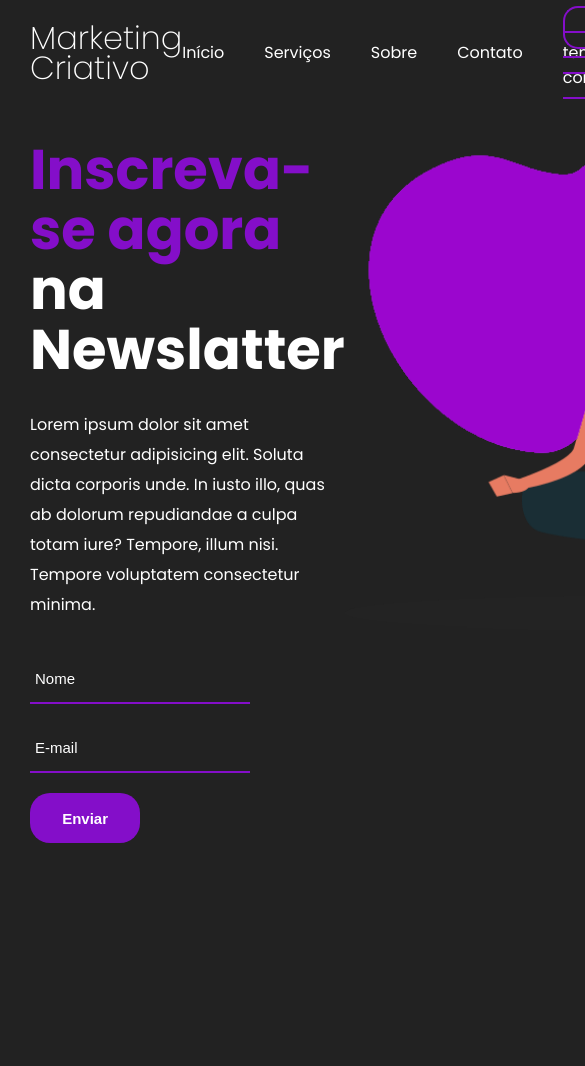
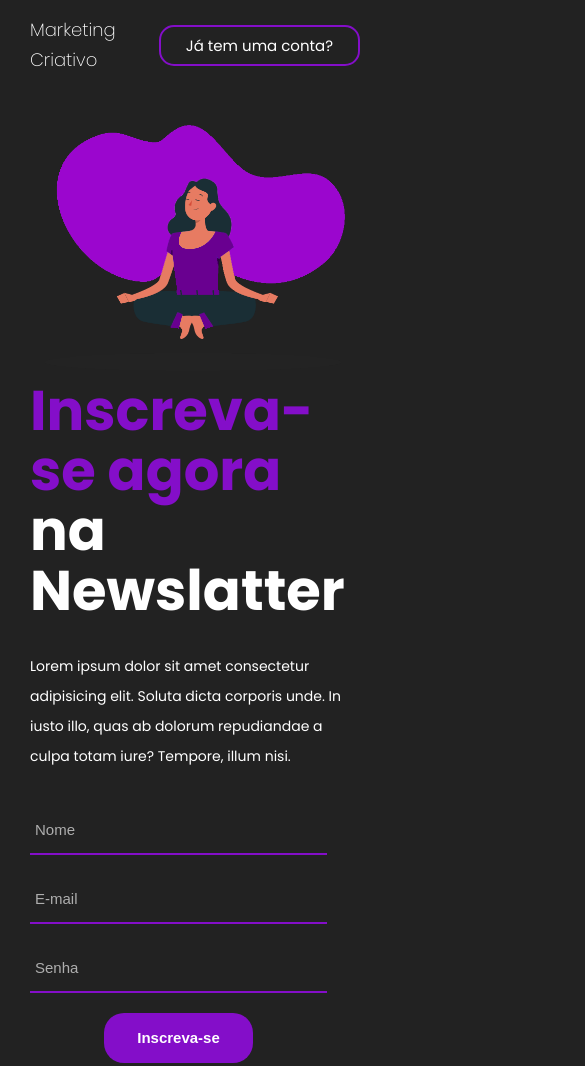
Before and after one commit to Dev-JoseRonaldo/login-page, a plain HTML site: page index.html in a window 390 px wide. Shown: the top 1066 px of the page, 585 px wide, since content can reach past the window. Before the commit the page ends 858 px from the top, so only its background shows below. Drawn offline with Linux system fonts and the light colour scheme.

Commit message:
Responsividade Parte 1

```diff
--- a/css/style.css
+++ b/css/style.css
@@ -4,6 +4,7 @@
   --primary-font: 'Poppins', sans-serif;
   --background-body: #222222;
   --text-white: #ffffff;
+  --text-form: #aeaeae;
   --text-blue: #840ec9;
   --hover-btn: #620a95;
 }
@@ -18,7 +19,7 @@ body {
   font-family: 'Poppins', sans-serif;
   background-color: var(--background-body);
   color: var(--text-white);
-  max-width: 1300px;
+  max-width: 1400px;
   margin: 0 auto;
   padding: 15px 30px;
 }
@@ -35,46 +36,47 @@ header {
 }
 
 #logo h1 {
+  font-size: 18px;
   line-height: 30px;
   font-weight: 200;
 }
 
-header #navegation ul {
+header .menu-section #navegation ul {
   list-style: none;
   display: flex;
   align-items: center;
   gap: 40px;
 }
 
-header #navegation ul li {
+header .menu-section #navegation ul li {
   display: inline-block;
 }
 
 
-header #navegation ul li a {
+header .menu-section #navegation ul li a {
   text-decoration: none;
   color: var(--text-white);
 }
 
-header #navegation ul li a:hover {
+header .menu-section #navegation ul li a:hover {
   color: var(--text-blue);
   transition: 0.2s all;
 }
 
-header #navegation ul li:last-child a {
+header .menu-section #navegation ul li:last-child a {
   border: 2px solid var(--text-blue);
   padding: 8px 25px;
   border-radius: 15px;
 }
 
-header #navegation ul li:last-child a:hover {
+header .menu-section #navegation ul li:last-child a:hover {
   background-color: var(--text-blue);
   color: var(--text-white);
 }
 
 main {
   display: flex;
-  align-items: flex-start;
+  align-items: center;
   justify-content: space-between;
   margin-top: 50px;
   line-height: 30px;
@@ -104,7 +106,7 @@ main article img {
 main aside form {
   display: flex;
   flex-direction: column;
-  width: 70%;
+  width: 90%;
 }
 
 main aside form input {
@@ -122,12 +124,12 @@ main aside form input:focus {
 }
 
 main aside form input::placeholder {
-  color: var(--text-white);
+  color: var(--text-form);
 }
 
 main aside form [type="submit"] {
   height: 50px;
-  width: 50%;
+  width: 35%;
   border-radius: 20px;
   background-color: var(--text-blue);
   color: var(--text-white);
@@ -144,3 +146,100 @@ main aside form [type="submit"]:hover {
 main aside form [type="submit"]:hover {
   cursor: pointer;
 }
+
+
+/* - - - - - RESPONSIVIDADE - - - - - - */
+
+/* - - - - - Portátil L - - - - - - */
+@media(max-width: 1200px) {
+  main article img {
+    width: 500px;
+  }
+
+  main aside h2 {
+    font-size: 48px;
+    line-height: 60px;
+  }
+
+  main aside p {
+    font-size: 15px;
+    max-width: 450px;
+  }
+}
+
+/* - - - - - Portátil - - - - - - - */
+@media(max-width: 1024px) {
+  main article img {
+    width: 400px;
+  }
+
+  main aside h2 {
+    font-size: 42px;
+    line-height: 60px;
+  }
+
+  main aside p {
+    font-size: 14px;
+    max-width: 400px;
+  }
+
+  header .menu-section #navegation ul {
+    list-style: none;
+    display: flex;
+    align-items: center;
+    gap: 30px;
+  }
+
+  header .menu-section #navegation ul li {
+    display: inline-block;
+  }
+
+  header .menu-section #navegation ul li a {
+    font-size: 15px;
+  }
+
+}
+
+/* - - - - - Tablet - - - - - - - - */
+@media(max-width: 880px) {
+  main {
+    justify-content: center;
+    flex-direction: column;
+  }
+
+  main article {
+    order: -1;
+  }
+
+  main article img {
+    width: 300px;
+  }
+
+  main aside h2 {
+    font-size: 56px;
+    line-height: 60px;
+  }
+
+  main aside p {
+    max-width: 500px;
+    margin: 30px 0 15px 0;
+  }
+
+  main aside form [type="submit"] {
+    height: 50px;
+    width: 50%;
+    align-self: center;
+  }
+
+  header .menu-section #navegation ul li:not(:last-child) {
+    display: none;
+  }
+
+
+}
+
+/* - - - - - Mobile Grande - - - -  */
+@media(max-width: 600px) {}
+
+/* - - - - - Mobile Pequeno - - - - */
+@media(max-width: 440px) {}
--- a/index.html
+++ b/index.html
@@ -16,6 +16,8 @@
       <h1>Criativo</h1>
     </div>
 
+    <div class="menu-section">
+
       <nav id="navegation">
         <ul>
           <li><a href="#">Início</a></li>
@@ -25,6 +27,12 @@
           <li><a href="#">Já tem uma conta?</a></li>
         </ul>
       </nav>
+      <div class="menu-toggle">
+        <div class="one"></div>
+        <div class="two"></div>
+        <div class="three"></div>
+      </div>
+    </div>
   </header>
 
   <main>
@@ -32,11 +40,12 @@
       <h2> <span>Inscreva-se agora</span></h2>
       <h2>na Newslatter</h2>
       <p>Lorem ipsum dolor sit amet consectetur adipisicing elit. Soluta dicta corporis unde. In iusto illo, quas ab
-        dolorum repudiandae a culpa totam iure? Tempore, illum nisi. Tempore voluptatem consectetur minima.</p>
+        dolorum repudiandae a culpa totam iure? Tempore, illum nisi.</p>
       <form action="">
         <input type="text" placeholder="Nome">
         <input type="email" placeholder="E-mail">
-        <input type="submit" value="Enviar" placeholder="enviar">
+        <input type="password" placeholder="Senha">
+        <input type="submit" value="Inscreva-se" placeholder="Inscreva-se">
       </form>
     </aside>
 
```
Lines whose indentation alone changed are shown as unchanged.
